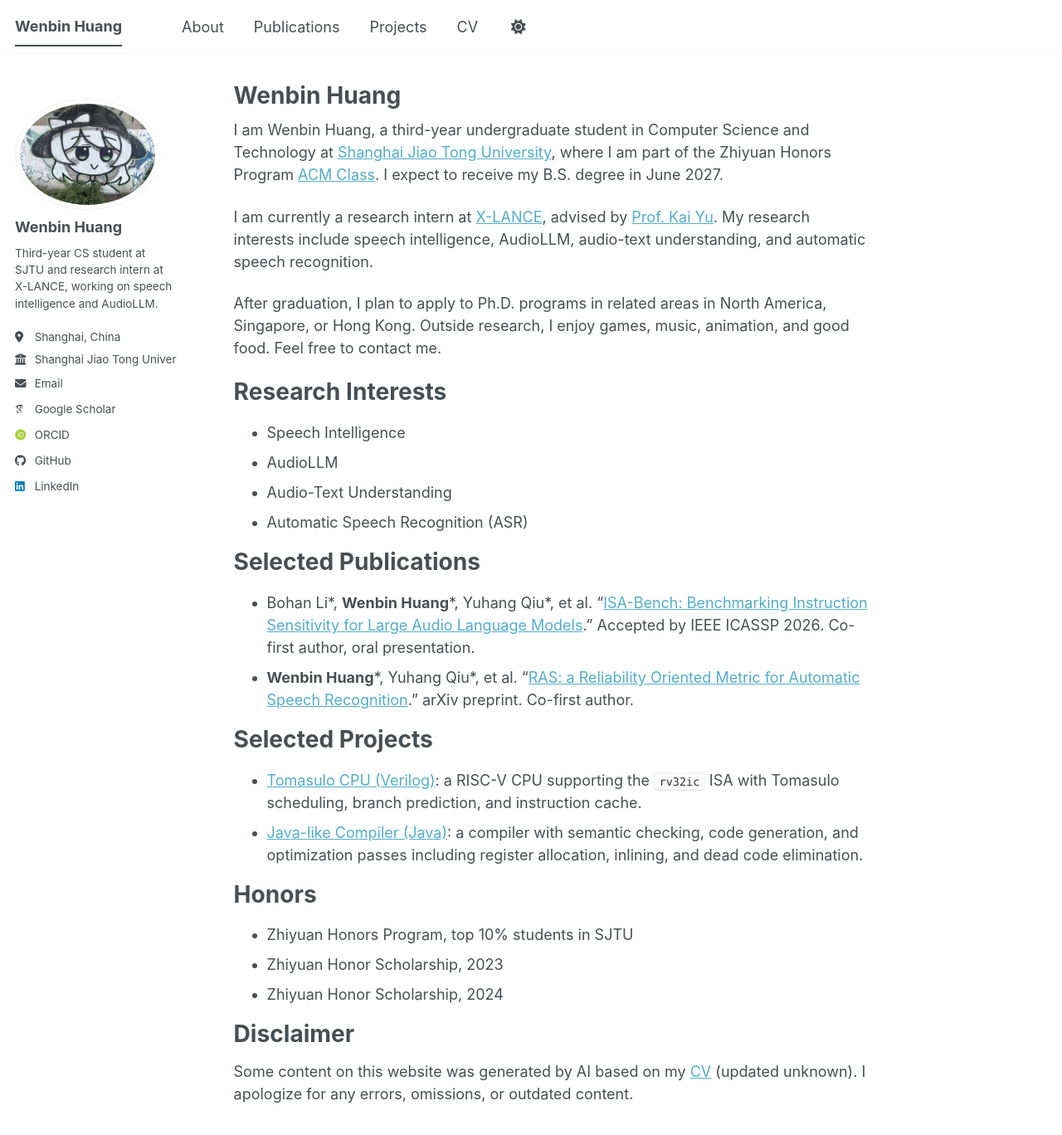
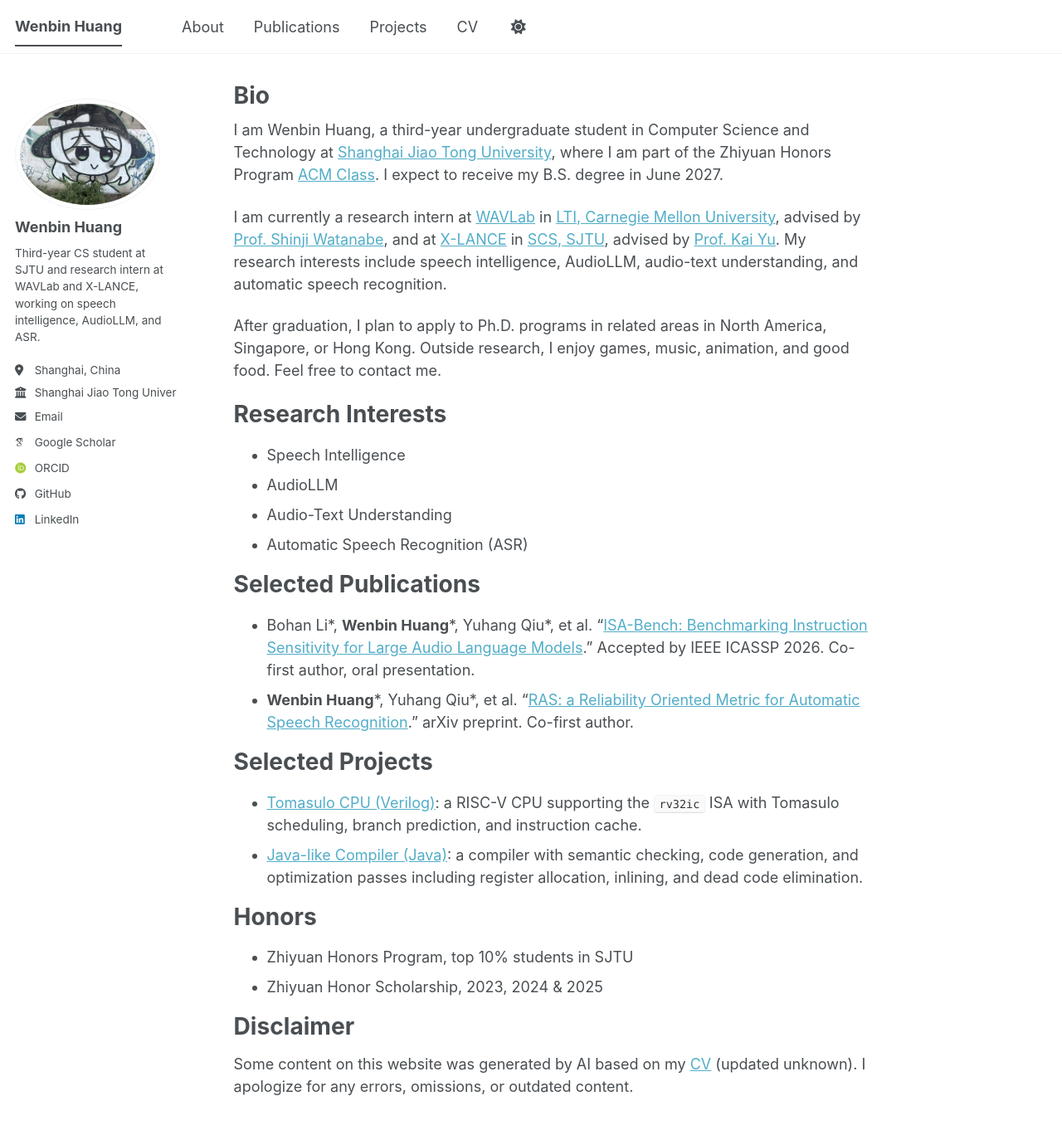
Before and after one commit to HartmannPsi/HartmannPsi.github.io, a Jekyll site: the page built from _pages/about.md, in a window 1280 px wide and 1400 px high. Shown: the top 1368 px of the window at 83% size. Built offline with Jekyll 4.4.1, drawn with Linux system fonts in a browser that asks for light colours; some web fonts are replaced; a script bundle is joined from its source files by our own code; library files that are not in the unit come from our copies.

Commit message:
updated CV

```diff
--- a/_config.yml
+++ b/_config.yml
@@ -12,7 +12,7 @@
 title                    : "Wenbin Huang"
 title_separator          : "-"
 name                     : &name "Wenbin Huang"
-description              : &description "Undergraduate researcher in speech intelligence at Shanghai Jiao Tong University."   # Update this with a general description of your site, this is the default if not overridden by a page
+description              : &description "Third-year CS student at SJTU and research intern at WAVLab and X-LANCE, working on speech intelligence, AudioLLM, and ASR."   # Update this with a general description of your site, this is the default if not overridden by a page
 url                      : https://hartmannpsi.github.io # The base hostname & protocol for your site e.g. "https://[your GitHub username].github.io",
                                                            # or if you already have some other page hosted on Github then use "https://[your GitHub username].github.io/[Your Repo Name]"
 baseurl                  : "" # the subpath of your site, e.g. "/blog"
@@ -26,7 +26,7 @@
   avatar           : "avatar.jpg"
   name             : "Wenbin Huang"
   pronouns         : # example: "she/her"
-  bio              : "Third-year CS student at SJTU and research intern at X-LANCE, working on speech intelligence and AudioLLM."
+  bio              : "Third-year CS student at SJTU and research intern at WAVLab and X-LANCE, working on speech intelligence, AudioLLM, and ASR."
   location         : "Shanghai, China"
   employer         : "Shanghai Jiao Tong University"
   uri              : # URL
--- a/_pages/about.md
+++ b/_pages/about.md
@@ -1,6 +1,6 @@
 ---
 permalink: /
-title: "Wenbin Huang"
+title: "Bio"
 author_profile: true
 redirect_from:
   - /about/
@@ -9,7 +9,7 @@
 
 I am Wenbin Huang, a third-year undergraduate student in Computer Science and Technology at [Shanghai Jiao Tong University](https://en.sjtu.edu.cn/), where I am part of the Zhiyuan Honors Program [ACM Class](https://acm.sjtu.edu.cn/home). I expect to receive my B.S. degree in June 2027.
 
-I am currently a research intern at [X-LANCE](https://x-lance.github.io/), advised by [Prof. Kai Yu](https://x-lance.github.io/kaiyu/). My research interests include speech intelligence, AudioLLM, audio-text understanding, and automatic speech recognition.
+I am currently a research intern at [WAVLab](https://www.wavlab.org/) in [LTI, Carnegie Mellon University](https://www.lti.cs.cmu.edu/), advised by [Prof. Shinji Watanabe](https://sites.google.com/view/shinjiwatanabe), and at [X-LANCE](https://x-lance.github.io/) in [SCS, SJTU](https://www.cs.sjtu.edu.cn/en/), advised by [Prof. Kai Yu](https://x-lance.github.io/kaiyu/). My research interests include speech intelligence, AudioLLM, audio-text understanding, and automatic speech recognition.
 
 After graduation, I plan to apply to Ph.D. programs in related areas in North America, Singapore, or Hong Kong. Outside research, I enjoy games, music, animation, and good food. Feel free to contact me.
 
@@ -39,8 +39,7 @@
 ======
 
 - Zhiyuan Honors Program, top 10% students in SJTU
-- Zhiyuan Honor Scholarship, 2023
-- Zhiyuan Honor Scholarship, 2024
+- Zhiyuan Honor Scholarship, 2023, 2024 & 2025
 
 Disclaimer
 ======
```
Also changed, not shown: _includes/archive-single.html (+4 -16 lines), 2 other files.
